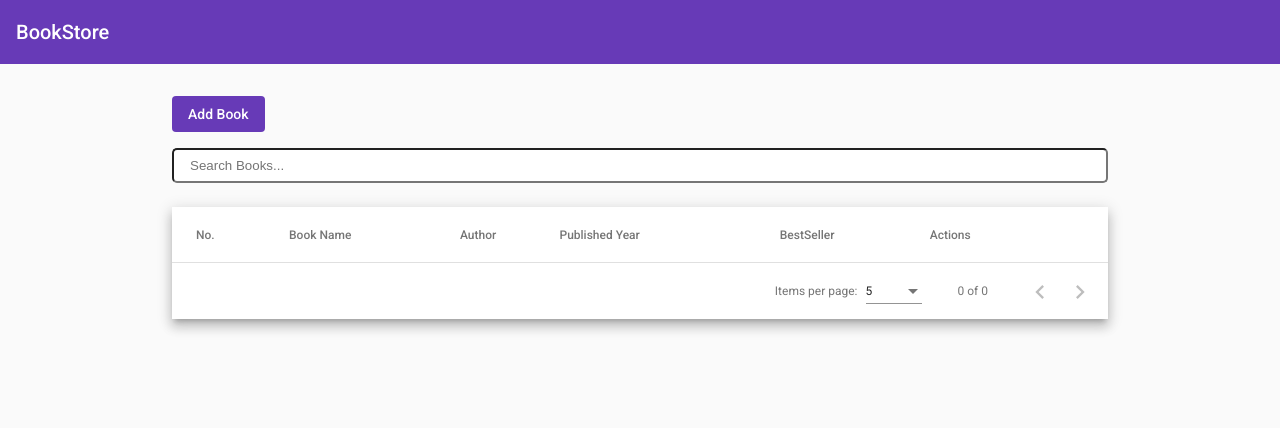
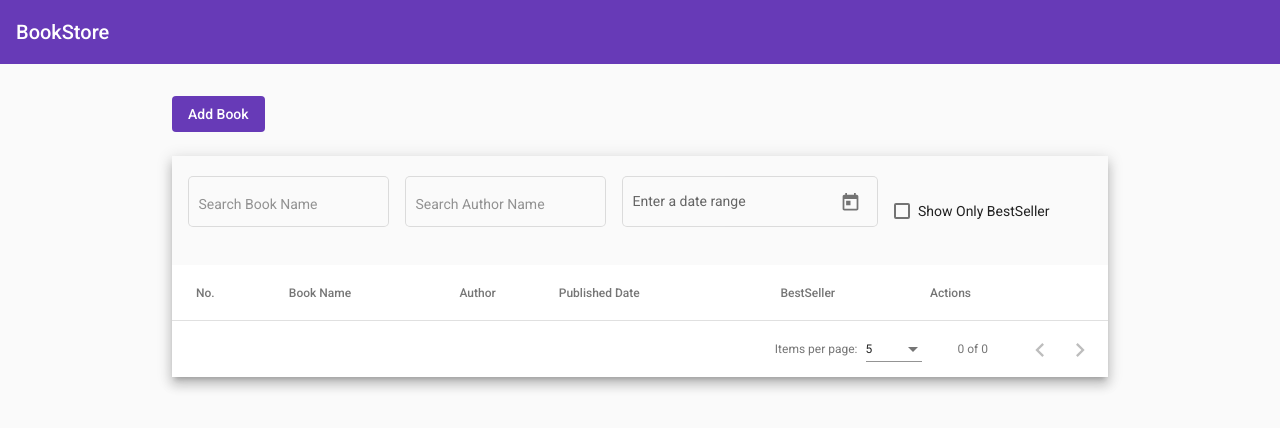
Before and after one commit to jatinparmar96/bookstore, an Angular app: page / in a window 1280 px wide. Shown: the top 428 px of the page. Built offline with nearby package versions, Linux system fonts and the light colour scheme.

Commit message:
Add Filters

```diff
--- a/src/app/book-store/book-create/book-create.component.html
+++ b/src/app/book-store/book-create/book-create.component.html
@@ -10,10 +10,13 @@
       <input formControlName="author" matInput placeholder="Enter author's name">
     </mat-form-field>
 
-    <mat-form-field class="" appearance="outline">
-      <mat-label>Published Date</mat-label>
-      <input formControlName="publishedDate" matInput type="date">
+    <mat-form-field appearance="fill">
+      <mat-label>Choose a date</mat-label>
+      <input matInput formControlName="publishedDate" [matDatepicker]="picker">
+      <mat-datepicker-toggle matSuffix [for]="picker"></mat-datepicker-toggle>
+      <mat-datepicker #picker></mat-datepicker>
     </mat-form-field>
+
     <section class="align-start">
       <label>BestSeller ?
         <mat-checkbox formControlName="bestseller"></mat-checkbox>
--- a/src/app/book-store/book-create/book-create.component.ts
+++ b/src/app/book-store/book-create/book-create.component.ts
@@ -45,7 +45,7 @@ export class BookCreateComponent implements OnInit {
     this.bookForm.patchValue({
       name:book.name,
       author: book.author,
-      publishedDate: book.publishedYear,
+      publishedDate: book.publishedDate,
       bestseller: book.isBestSeller
     });
   }
@@ -55,7 +55,7 @@ export class BookCreateComponent implements OnInit {
     const book:Book = {
       name:this.bookForm.value.name,
       author:this.bookForm.value.author,
-      publishedYear:this.bookForm.value.publishedDate,
+      publishedDate:this.bookForm.value.publishedDate,
       isBestSeller:this.bookForm.value.bestseller,
     }
     if (this.isEditMode){
--- a/src/app/book-store/book-list/book-list.component.html
+++ b/src/app/book-store/book-list/book-list.component.html
@@ -1,8 +1,37 @@
 <div class="content-wrapper">
   <button color="primary" mat-flat-button [routerLink]="['add']">Add Book</button>
-  <input class="search" placeholder="Search Books..." role="searchbox" type="text">
   <div class="book-list mat-elevation-z8">
+    <form [formGroup]="filterForm">
+      <div class="filter">
+        <mat-form-field appearance="outline">
+          <input matInput
+                 formControlName="name"
+                 (keyup)="applyNameFilter($event)"
+                 placeholder="Search Book Name"
+          >
+        </mat-form-field>
 
+        <mat-form-field appearance="outline">
+          <input matInput
+                 formControlName="author"
+                 class="search"
+                 placeholder="Search Author Name">
+        </mat-form-field>
+
+        <mat-form-field  appearance="outline">
+          <mat-label>Enter a date range</mat-label>
+          <mat-date-range-input formGroupName="publishedDate" [rangePicker]="picker">
+            <input matStartDate formControlName="startDate" placeholder="Start date">
+            <input matEndDate formControlName="endDate" placeholder="End date">
+          </mat-date-range-input>
+          <mat-datepicker-toggle matSuffix [for]="picker"></mat-datepicker-toggle>
+          <mat-date-range-picker #picker></mat-date-range-picker>
+        </mat-form-field>
+        <mat-checkbox color="primary" formControlName="bestseller">
+          Show Only BestSeller
+        </mat-checkbox>
+      </div>
+    </form>
     <table [dataSource]="dataSource" mat-table>
       <!-- Position Column -->
       <ng-container matColumnDef="position">
@@ -24,15 +53,15 @@
       </ng-container>
 
       <!-- Published Year Column -->
-      <ng-container matColumnDef="published year">
-        <th *matHeaderCellDef mat-header-cell> Published Year</th>
-        <td *matCellDef="let element" mat-cell> {{element.publishedYear}} </td>
+      <ng-container matColumnDef="published date">
+        <th *matHeaderCellDef mat-header-cell> Published Date</th>
+        <td *matCellDef="let element" mat-cell>{{element.publishedDate | date}}</td>
       </ng-container>
 
       <!-- BestSeller Column -->
       <ng-container matColumnDef="bestseller">
         <th *matHeaderCellDef mat-header-cell> BestSeller</th>
-        <td *matCellDef="let element" mat-cell> {{element.isBestSeller?'Yes':'No'}} </td>
+        <td *matCellDef="let element" mat-cell> {{element.isBestSeller ? 'Yes' : 'No'}} </td>
       </ng-container>
 
       <!-- Actions Column -->
@@ -43,7 +72,8 @@
             <mat-icon aria-hidden="false" aria-label="edit icon">edit</mat-icon>
           </button>
 
-          <button color="warn" mat-mini-fab class="ml-2" (click)="delete(this.paginator.pageIndex * this.paginator.pageSize + i)">
+          <button color="warn" mat-mini-fab class="ml-2"
+                  (click)="delete(this.paginator.pageIndex * this.paginator.pageSize + i)">
             <mat-icon aria-hidden="false" aria-label="delete icon">delete</mat-icon>
           </button>
         </td>
@@ -51,6 +81,6 @@
       <tr *matHeaderRowDef="displayedColumns" mat-header-row></tr>
       <tr *matRowDef="let row; columns: displayedColumns;" mat-row></tr>
     </table>
-    <mat-paginator #paginator  [pageSizeOptions]="[5, 10, 25]" aria-label="Select page of users"></mat-paginator>
+    <mat-paginator #paginator [pageSizeOptions]="[5, 10, 25]" aria-label="Select page of users"></mat-paginator>
   </div>
 </div>
--- a/src/app/book-store/book-list/book-list.component.scss
+++ b/src/app/book-store/book-list/book-list.component.scss
@@ -1,15 +1,9 @@
-
-.search{
-  display: block;
-  padding: 0.5rem 1rem;
-  margin: 1rem 0;
-  width: 100%;
-  border-radius: 5px;
-  transition: box-shadow 300ms ease;
-}
-.search:focus{
-  border: 1px steelblue inset;
-  box-shadow: 0 0 32px steelblue;
+.filter{
+  padding: 1rem;
+  display: grid;
+  grid-template-columns: 1fr 1fr 1fr 1fr;
+  gap: 1rem;
+  align-items: center;
 }
 .book-list{
   margin-top: 1.5rem;
--- a/src/app/book-store/book-list/book-list.component.ts
+++ b/src/app/book-store/book-list/book-list.component.ts
@@ -3,6 +3,7 @@ import {Book} from "../book.model";
 import {MatTableDataSource} from "@angular/material/table";
 import {MatPaginator} from '@angular/material/paginator';
 import {Router} from "@angular/router";
+import {FormBuilder, FormGroup} from "@angular/forms";
 
 @Component({
   selector: 'app-book-list',
@@ -13,23 +14,79 @@ export class BookListComponent implements OnInit, AfterViewInit {
 
   dataSource: MatTableDataSource<Book>;
 
-  @ViewChild(MatPaginator) private paginator!:MatPaginator;
+  @ViewChild(MatPaginator) private paginator!: MatPaginator;
   storeName = 'bookStore'
   books: Book[] = []
 
-  displayedColumns = ['position', 'name', 'author', 'published year', 'bestseller', 'actions']
+  filterForm: FormGroup;
+
+
+  displayedColumns = ['position', 'name', 'author', 'published date', 'bestseller', 'actions']
 
   constructor(
-    private router:Router
+    private router: Router,
+    fb: FormBuilder
   ) {
     this.dataSource = new MatTableDataSource<Book>([]);
+    this.filterForm = fb.group({
+      'name': [''],
+      'author': [''],
+      'publishedDate': fb.group({
+        startDate: [],
+        endDate: []
+      }),
+      'bestseller': ['']
+    })
   }
 
+
   ngOnInit(): void {
-    if (!localStorage.getItem(this.storeName)){
+    if (!localStorage.getItem(this.storeName)) {
       this.seedBookData();
     }
     this.loadBookData()
+
+    this.filterForm.valueChanges.subscribe(v => {
+        this.dataSource.filter = this.searchTerms();
+      }
+    )
+    this.dataSource.filterPredicate = this.getFilterPredicate()
+  }
+
+  searchTerms() {
+    return JSON.stringify(this.filterForm.value);
+  }
+
+  getFilterPredicate() {
+    return (row: Book, filterString: string) => {
+      const filter = JSON.parse(filterString);
+      const matchFilter = [];
+
+      //Get data from row
+      const rowName = row.name;
+      const rowAuthor = row.author;
+      const rowDate = new Date(row.publishedDate);
+
+      let dateFilter;
+      const nameFilter = rowName.toLowerCase().includes(filter.name.toLowerCase());
+      const authorFilter = rowAuthor.toLowerCase().includes(filter.author.toLowerCase());
+      if (filter.publishedDate.endDate) {
+        dateFilter = rowDate >= new Date(filter.publishedDate.startDate) && rowDate <= new Date(filter.publishedDate.endDate);
+      } else {
+        dateFilter = rowDate >= new Date(filter.publishedDate.startDate)
+      }
+
+      if (filter.bestseller) {
+        matchFilter.push(row.isBestSeller)
+      }
+      matchFilter.push(nameFilter);
+      matchFilter.push(authorFilter)
+      matchFilter.push(dateFilter);
+      return matchFilter.every(Boolean);
+    };
+  }
+
+  applyNameFilter(event: any) {
 
   }
 
@@ -42,25 +99,27 @@ export class BookListComponent implements OnInit, AfterViewInit {
       name: "4 Hour Work Week",
       author: "James Clear",
       isBestSeller: false,
-      publishedYear: new Date(),
+      publishedDate: new Date(),
     }
     this.books.push(book);
     const books = JSON.parse(localStorage.getItem(this.storeName) || '[]');
     this.books = [...this.books, ...books];
     this.dataSource.data = this.books
-   // this.dataSource = new MatTableDataSource<Book>(this.books)
+    // this.dataSource = new MatTableDataSource<Book>(this.books)
   }
-  loadBookData(){
+
+  loadBookData() {
     this.books = JSON.parse(localStorage.getItem(this.storeName) || '[]');
     this.dataSource.data = this.books
   }
 
-  edit(idx:number){
+  edit(idx: number) {
     this.router.navigate([idx]);
   }
-  delete(idx:number){
-    this.books.splice(idx,1);
-    localStorage.setItem(this.storeName,JSON.stringify(this.books));
+
+  delete(idx: number) {
+    this.books.splice(idx, 1);
+    localStorage.setItem(this.storeName, JSON.stringify(this.books));
     this.dataSource.data = this.books;
   }
 
--- a/src/app/book-store/book-store.module.ts
+++ b/src/app/book-store/book-store.module.ts
@@ -13,6 +13,9 @@ import {MatCheckboxModule} from "@angular/material/checkbox";
 import {ReactiveFormsModule} from "@angular/forms";
 import { MatSortModule } from '@angular/material/sort';
 import {MatIconModule} from "@angular/material/icon";
+import {MatDatepickerModule} from "@angular/material/datepicker";
+import { MatNativeDateModule } from '@angular/material/core';
+
 @NgModule({
   declarations: [
     BookListComponent,
@@ -30,6 +33,8 @@ import {MatIconModule} from "@angular/material/icon";
     MatCheckboxModule,
     ReactiveFormsModule,
     MatIconModule,
+    MatDatepickerModule,
+    MatNativeDateModule
   ]
 })
 export class BookStoreModule {
--- a/src/app/book-store/book.model.ts
+++ b/src/app/book-store/book.model.ts
@@ -2,5 +2,5 @@ export interface Book{
   name:string;
   author:string;
   isBestSeller:boolean;
-  publishedYear:Date;
+  publishedDate:Date;
 }
```
